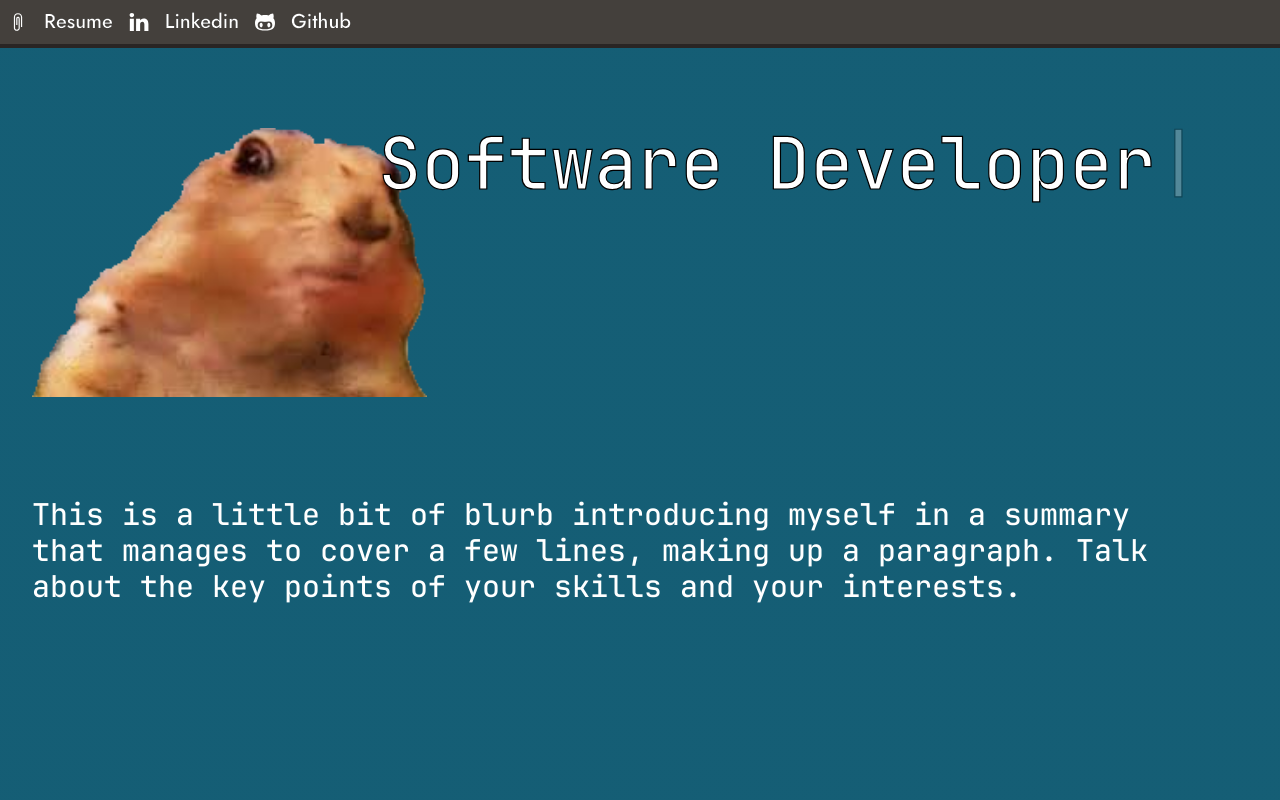
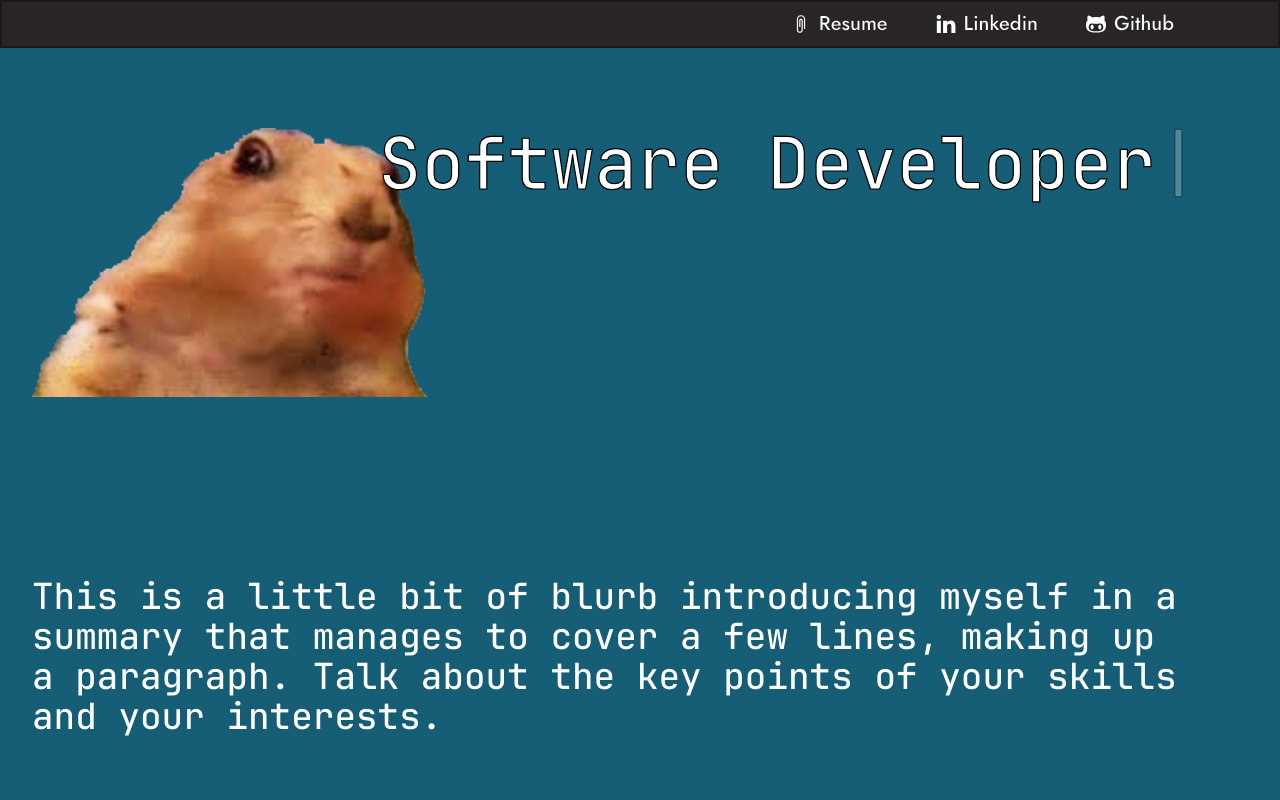
Before and after one commit to bonzojo/webfolio, a Next.js app: page / in a window 1280 px wide. Shown: the top 800 px of the page. Built offline with nearby package versions, Linux system fonts and the light colour scheme.

Commit message:
navbar items alignment

```diff
--- a/pages/index.js
+++ b/pages/index.js
@@ -28,18 +28,27 @@ export default function Home() {
 
     <main>
       {/* Navigation Bar */}
-      <nav className='fixed w-full top-0 left-0 z-50 bg-stone-700 border-b-4 border-solid border-stone-800'>
+      <nav className='fixed w-full top-0 left-0 z-50 bg-stone-800 border-2 border-solid border-stone-900'>
         <div className='p-2 flex justify-between text-xl text-white font-outline-2 font-jost'>
-          <ul className='flex items-center space-x-4'>
-            <li><TfiClip /></li>
-            <li><a href='#' className='hover:underline'>Resume</a></li>
-            <li><TfiLinkedin /></li>
-            <li><a href='#' className='hover:underline'>Linkedin</a></li>
-            <li><TfiGithub /></li>
-            <li><a href='#' className='hover:underline'>Github</a></li>
+          <div className='flex-1'></div>
+          <ul className='flex items-center space-x-12 pr-24'>
+            <li className='flex items-center space-x-2'>
+              <TfiClip />
+              <a href='#' className='hover:underline'>Resume</a>
+            </li>
+            <li className='flex items-center space-x-2'>
+              <TfiLinkedin />
+              <a href='#' className='hover:underline'>Linkedin</a>
+            </li>
+            <li className='flex items-center space-x-2'>
+              <TfiGithub />
+              <a href='#' className='hover:underline'>Github</a>
+            </li>
           </ul>
         </div>
       </nav>
+
+
 
       {/*Background*/}
       <section className='relative m-0 p-0 h-screen w-full min-h-screen bg-gradient-to-r animated-background from-slate-800 via-sky-900 to-cyan-800'>
@@ -74,7 +83,7 @@ export default function Home() {
           />
           </div>
 
-          <p className='absolute mt-64 p-24 py-16 -left-16 text-white font-jetbrains text-base sm:py-24 sm:text-1xl md:py-36 md:text-2xl lg:py-60 lg:text-3xl'>This is a little bit of blurb introducing myself in a summary that manages to cover a
+          <p className='absolute font-jetbrains mt-64 p-24 py-16 -left-16 text-white text-base sm:py-24 sm:text-1xl md:py-36 md:text-2xl lg:py-60 lg:text-3xl xl:py-80 xl:text-4xl'>This is a little bit of blurb introducing myself in a summary that manages to cover a
           few lines, making up a paragraph. Talk about the key points of your skills and your interests.
         </p>
       </section>
```
